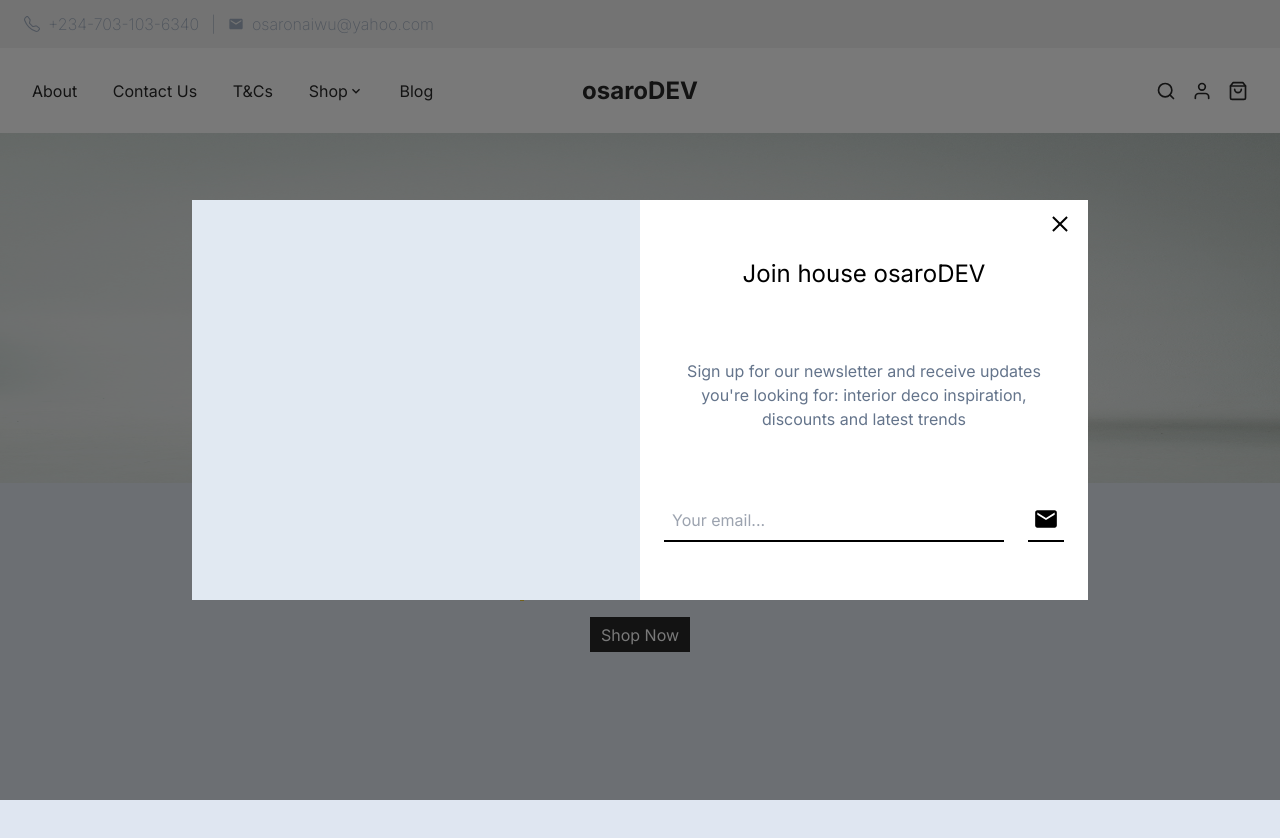
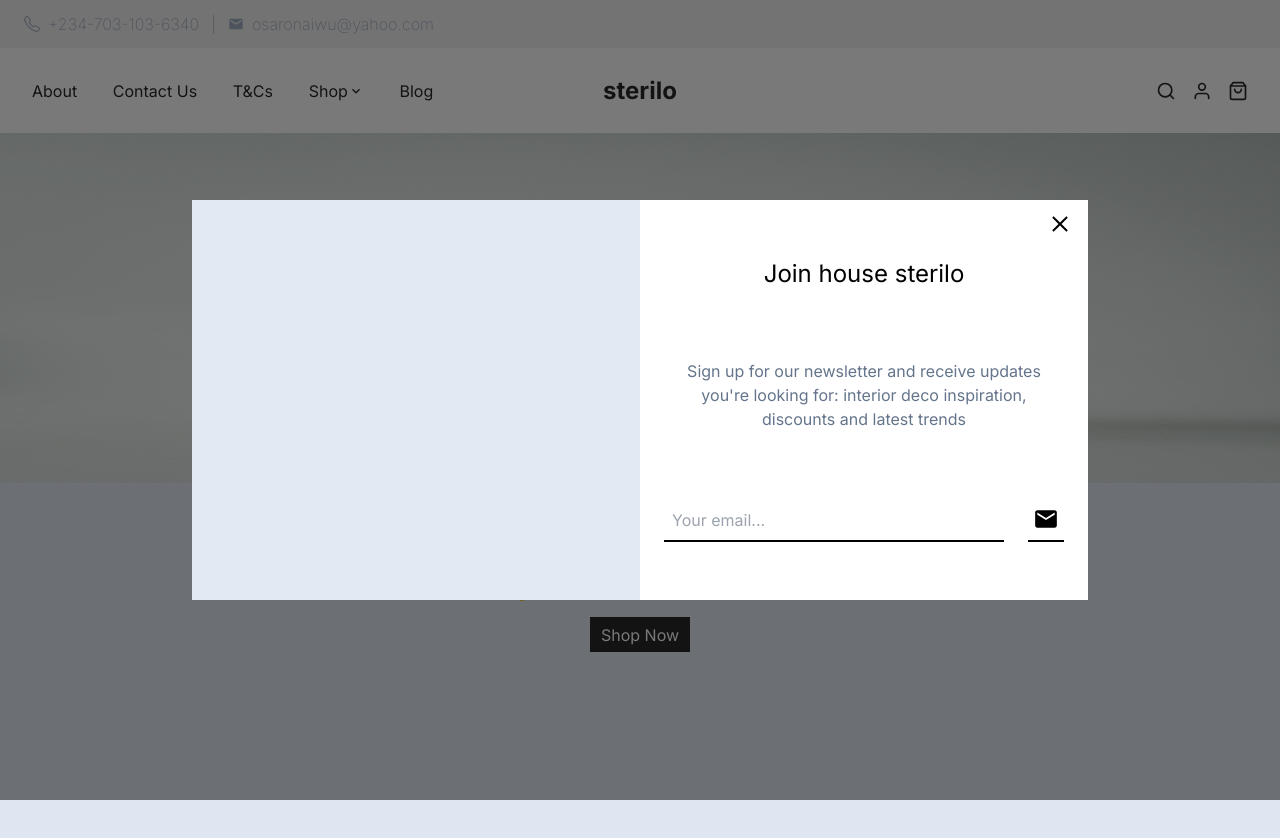
Before and after one commit to osaroDEV/online-store, a Next.js app: page / in a window 1280 px wide. Shown: the top 838 px of the page. Built offline with nearby package versions, Linux system fonts and the light colour scheme.

Commit message:
misc- change logo

```diff
--- a/app/components/Logo.jsx
+++ b/app/components/Logo.jsx
@@ -3,7 +3,7 @@ import React from 'react';
 const Logo = () => {
   return (
     <h1 className='absolute top-[50%] left-[50%] translate-y-[-50%] translate-x-[-50%] font-bold text-2xl w-[120px] lg:text-center cursor-pointer'>
-      osaroDEV
+      sterilo
     </h1>
   );
 };
--- a/app/components/Newsletter.jsx
+++ b/app/components/Newsletter.jsx
@@ -2,16 +2,18 @@ import React from 'react';
 import NewsletterHamburger from './NewsletterHamburger';
 import NewsletterInput from './NewsletterInput';
 
-const Newsletter = ({handleNewsletter}) => {
+const Newsletter = ({ handleNewsletter }) => {
   return (
     <main className='fixed top-0 left-0 h-[100vh] w-[100vw] flex justify-center items-center bg-[rgba(32,32,32,0.6)]'>
       <div className='flex w-[90vw] smm:w-[70vw] sml:w-[60vw] md:w-[70vw] h-[50vh]'>
         <section className='hidden md:block w-[50%] h-full bg-[#E1E9F2]'></section>
         <section className='relative flex flex-col justify-around w-full md:w-[50%] bg-white p-6  h-full'>
-        <h2 className='text-[24px] md:text-2xl text-center'>Join house osaroDEV</h2>
+          <h2 className='text-[24px] md:text-2xl text-center'>
+            Join house sterilo
+          </h2>
           <p className='text-[16px] md:text-[16px] text-slate-500 text-center'>
-          Sign up for our newsletter and receive updates you&#39;re looking for:
-          interior deco inspiration, discounts and latest trends
+            Sign up for our newsletter and receive updates you&#39;re looking
+            for: interior deco inspiration, discounts and latest trends
           </p>
           <NewsletterHamburger handleNewsletter={handleNewsletter} />
           <NewsletterInput />
```
Lines whose indentation alone changed are shown as unchanged.
